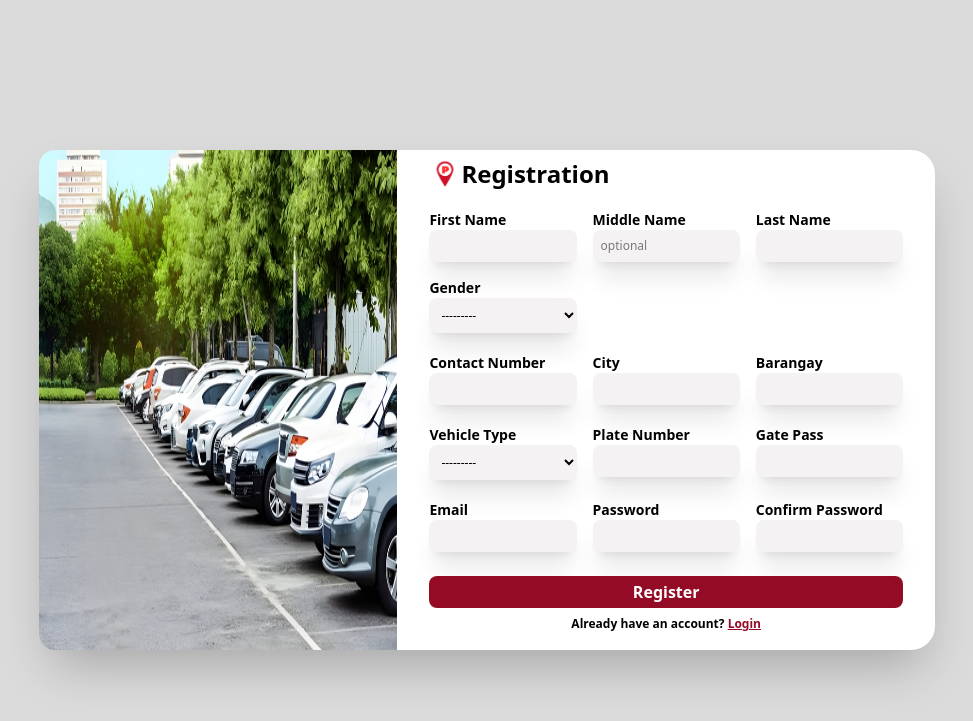
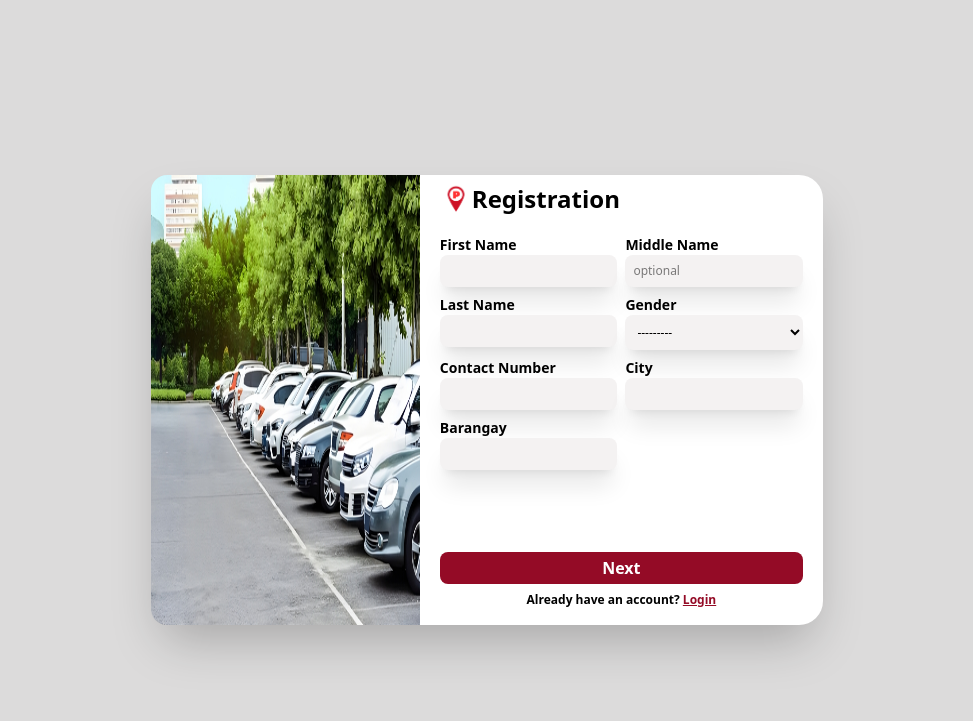
Before and after one commit to Renz7287/2025_CP-PARKTRACK, a Django app: page /register/ in a window 1280 px wide. Shown: the top 721 px of the page, without its empty margins (153-1126 px from the left). Run offline with Django 4.2, Linux system fonts and the light colour scheme; data comes from the database, SQL or seed files in the repository; some libraries are stand-ins or nearby versions.

Commit message:
Updated registration design

```diff
--- a/parktrack/static/javascript/register.js
+++ b/parktrack/static/javascript/register.js
@@ -2,26 +2,45 @@ import { initializeBarangayField } from "./barangay.js";
 
 (function () {
     const mediaQuery = window.matchMedia('(min-width: 768px)');
-    const steps = [
+
+    const stepsSmallDevices = [
         document.getElementById('step-personal'),
         document.getElementById('step-contact'),
         document.getElementById('step-vehicle'),
         document.getElementById('step-credentials')
     ];
+    const stepsLargeDevices = [
+        document.getElementById('step-1'),
+        document.getElementById('step-2')
+    ]
+
+    let currentSteps = stepsSmallDevices;
+
     let page = 0;
 
     function setStep(newIndex) {
         page = newIndex;
-        steps.forEach((step, index) => step.classList.toggle('hidden', index !== page));
+        currentSteps.forEach((step, index) => step.classList.toggle('hidden', index !== page));
+
+        if (page === 1) {
+            document.getElementById('back-to-step-1')?.classList.remove('hidden');
+        } else {
+            document.getElementById('back-to-step-1')?.classList.add('hidden');
+        }
     }
 
     function toggleStepper() {
         if (mediaQuery.matches) {
-            steps.forEach(step => step.classList.remove('hidden'));
+            currentSteps = stepsLargeDevices;
         } else {
-            steps.forEach(step => step.classList.add('hidden'));
-            setStep(0);
+            document.getElementById('step-1').classList.remove('hidden');
+            document.getElementById('step-2').classList.remove('hidden');
+            currentSteps = stepsSmallDevices;
         }
+
+        currentSteps.forEach(step => step.classList.add('hidden') );
+
+        setStep(0);
     }
 
     document.getElementById('next-to-contact')?.addEventListener('click', () => setStep(1));
@@ -30,6 +49,9 @@ import { initializeBarangayField } from "./barangay.js";
     document.getElementById('back-to-contact')?.addEventListener('click', () => setStep(1));
     document.getElementById('next-to-credentials')?.addEventListener('click', () => setStep(3));
     document.getElementById('back-to-vehicle')?.addEventListener('click', () => setStep(2));
+
+    document.getElementById('next-to-step-2')?.addEventListener('click', () => setStep(1));
+    document.getElementById('back-to-step-1')?.addEventListener('click', () => setStep(0));
 
     mediaQuery.addEventListener
         ? mediaQuery.addEventListener('change', toggleStepper)
--- a/parktrack/users/forms.py
+++ b/parktrack/users/forms.py
@@ -112,9 +112,19 @@ class DriverProfileForm(forms.ModelForm):
 class VehicleForm(forms.ModelForm):
     class Meta:
         model = Vehicle
-        fields = ('vehicle_type', 'plate_number', 'gate_pass')
+        fields = ('vehicle_type', 'brand', 'model', 'plate_number', 'gate_pass')
         widgets = {
             'vehicle_type': forms.Select(
+                attrs={
+                    'class': 'text-xs p-2 shadow-xl rounded-lg bg-[#F4F2F2]'
+                }
+            ),
+            'brand': forms.Select(  # subject to change
+                attrs={
+                    'class': 'text-xs p-2 shadow-xl rounded-lg bg-[#F4F2F2]'
+                }
+            ),
+            'model': forms.Select(  # subject to change
                 attrs={
                     'class': 'text-xs p-2 shadow-xl rounded-lg bg-[#F4F2F2]'
                 }
--- a/parktrack/users/templates/users/register.html
+++ b/parktrack/users/templates/users/register.html
@@ -20,20 +20,23 @@
 <section class="min-h-screen min-w-screen flex justify-center items-center">
 
   	<div class="
-  		flex justify-center bg-white rounded-3xl shadow-2xl h-[450px] md:h-[500px] md:max-w-2xl lg:max-w-4xl
+  		flex justify-center bg-white rounded-3xl shadow-2xl h-[450px] md:max-w-2xl
 		min-w-xs md:mt-0 mt-16
 	">
 
-		<div class="w-2/5 lg:block hidden">
+		<div class="w-2/5 hidden md:block">
 		<img
 			src="{% static 'images/register-image.jpg' %}"
 			class="rounded-l-2xl h-full"
 		>
 		</div>
 
-		<div class="lg:w-3/5 px-8 w-xs md:w-[660px]">
+		<div class="w-xs md:w-3/5 px-8 md:px-5">
 
 			<div class="hidden md:flex justify-start mt-2">
+				<button type="button" id="back-to-step-1" class="mr-2 hidden">
+					<i class="fa-solid fa-arrow-left"></i>
+				</button>
 				<img
 				src="{% static 'images/parktrack-logo-red.png' %}"
 				class="w-8 h-8"
@@ -46,9 +49,11 @@
 
 				<div class="space-y-5">
 
-					<section id="step-personal" class="active flex flex-col gap-2 md:grid md:grid-cols-3 md:gap-4" data-step="0">
+					<section id="step-1" class="space-y-2">
 
-						<h1 class="md:hidden font-bold text-2xl text-center mb-3">Personal Info</h1>
+						<section id="step-personal" class="active flex flex-col gap-2 md:grid md:grid-cols-2">
+
+							<h1 class="md:hidden font-bold text-2xl text-center">Personal Info</h1>
 
 							<div class="flex flex-col">
 								<label for="{{ user_form.first_name.id_for_label }}" class="font-bold text-sm">First Name</label>
@@ -72,14 +77,14 @@
 
 							<div class="md:hidden">
 								<button type="button" id="next-to-contact" class="
-								bg-[#940B26] rounded-lg font-semibold text-white p-1 mt-4 w-full
+									bg-[#940B26] rounded-lg font-semibold text-white p-1 mt-[71px] w-full
 									hover:scale-105 cursor-pointer
 								">
 									Next
 								</button>
 							</div>
 
-						<p class="md:hidden font-semibold text-center text-xs mt-2">
+							<p class="md:hidden font-semibold text-center text-xs">
 								Already have an account?
 								<a class="text-[#940B26] decoration-solid underline" href="{% url 'users:login' %}">
 									Login
@@ -88,13 +93,13 @@
 
 						</section>
 
-					<section id="step-contact" class="hidden flex flex-col gap-2 md:grid md:grid-cols-3 md:gap-4" data-step="1">
+						<section id="step-contact" class="hidden flex flex-col gap-2 md:grid md:grid-cols-2">
 
 							<div class="md:hidden relative flex items-center">
 								<button type="button" id="back-to-personal" class="absolute left-0">
 									<i class="fa-solid fa-arrow-left"></i>
 								</button>
-							<h1 class="font-bold text-2xl mx-auto mb-3">
+								<h1 class="font-bold text-2xl mx-auto">
 									Contact Info
 								</h1>
 							</div>
@@ -122,13 +127,13 @@
 							</div>
 
 							<button type="button" id="next-to-vehicle" class="
-							bg-[#940B26] rounded-lg font-semibold text-white p-1 mt-[77px]
+								bg-[#940B26] rounded-lg font-semibold text-white p-1 mt-[132px]
 								hover:scale-105 cursor-pointer w-full md:hidden
 							">
 								Next
 							</button>
 
-						<p class="md:hidden font-semibold text-center text-xs mt-2">
+							<p class="md:hidden font-semibold text-center text-xs">
 								Already have an account?
 								<a class="text-[#940B26] decoration-solid underline" href="{% url 'users:login' %}">
 									Login
@@ -137,13 +142,35 @@
 
 						</section>
 
-					<section id="step-vehicle" class="hidden flex flex-col gap-2 md:grid md:grid-cols-3 md:gap-4" data-step="2">
+						<div class="hidden md:block mt-[82px] space-y-2">
+							<button
+							type="button" id="next-to-step-2"
+							class="
+								w-full bg-[#940B26] rounded-lg font-bold text-white p-1
+								hover:scale-105 cursor-pointer
+							"
+							>
+							Next
+							</button>
+							<p class="font-semibold text-center text-xs">
+							Already have an account?
+							<a class="text-[#940B26] decoration-solid underline" href="{% url 'users:login' %}">
+								Login
+							</a>
+							</p>
+						</div>
+
+					</section>
+
+					<section id="step-2" class="space-y-2">
+
+						<section id="step-vehicle" class="hidden flex flex-col gap-2 md:grid md:grid-cols-2">
 
 							<div class="md:hidden relative flex items-center">
 								<button type="button" id="back-to-contact" class="absolute left-0">
 									<i class="fa-solid fa-arrow-left"></i>
 								</button>
-							<h1 class="font-bold text-2xl mx-auto mb-3">
+								<h1 class="font-bold text-2xl mx-auto">
 									Vehicle Info
 								</h1>
 							</div>
@@ -151,6 +178,16 @@
 							<div class="flex flex-col">
 								<label for="{{ vehicle_form.vehicle_type.id_for_label }}" class="font-bold text-sm">Vehicle Type</label>
 								{{ vehicle_form.vehicle_type }}
+							</div>
+
+							<div class="flex flex-col">
+								<label for="{{ vehicle_form.brand.id_for_label }}" class="font-bold text-sm">Brand</label>
+								{{ vehicle_form.brand }}
+							</div>
+
+							<div class="flex flex-col">
+								<label for="{{ vehicle_form.model.id_for_label }}" class="font-bold text-sm">Model</label>
+								{{ vehicle_form.model }}
 							</div>
 
 							<div class="flex flex-col">
@@ -164,13 +201,13 @@
 							</div>
 
 							<button type="button" id="next-to-credentials" class="
-							bg-[#940B26] rounded-lg font-semibold text-white p-1 mt-[76px]
+								bg-[#940B26] rounded-lg font-semibold text-white p-1 mt-2
 								hover:scale-105 cursor-pointer w-full md:hidden
 							">
 								Next
 							</button>
 
-						<p class="md:hidden font-semibold text-center text-xs mt-2">
+							<p class="md:hidden font-semibold text-center text-xs">
 								Already have an account?
 								<a class="text-[#940B26] decoration-solid underline" href="{% url 'users:login' %}">
 									Login
@@ -179,13 +216,13 @@
 
 						</section>
 
-					<section id="step-credentials" class="hidden flex flex-col gap-2 md:grid md:grid-cols-3 md:gap-4" data-step="3">
+						<section id="step-credentials" class="hidden flex flex-col gap-2 md:grid md:grid-cols-2">
 
 							<div class="md:hidden relative flex items-center">
 								<button type="button" id="back-to-vehicle" class="absolute left-0">
 									<i class="fa-solid fa-arrow-left"></i>
 								</button>
-							<h1 class="font-bold text-2xl mx-auto mb-3">
+								<h1 class="font-bold text-2xl mx-auto">
 									Credentials
 								</h1>
 							</div>
@@ -206,13 +243,13 @@
 							</div>
 
 							<button type="submit" class="
-							bg-[#940B26] rounded-lg font-semibold text-white p-1 mt-[77px]
+								bg-[#940B26] rounded-lg font-semibold text-white p-1 mt-[132px]
 								hover:scale-105 cursor-pointer w-full md:hidden
 							">
 								Register
 							</button>
 
-						<p class="md:hidden font-semibold text-center text-xs mt-2">
+							<p class="md:hidden font-semibold text-center text-xs">
 								Already have an account?
 								<a class="text-[#940B26] decoration-solid underline" href="{% url 'users:login' %}">
 									Login
@@ -221,13 +258,11 @@
 
 						</section>
 
-				</div>
-
-				<div class="hidden md:block mt-2 space-y-2">
+						<div class="hidden md:block mt-5 space-y-2">
 							<button
 							type="submit"
 							class="
-						w-full bg-[#940B26] rounded-lg font-bold text-white p-1 mt-4
+								w-full bg-[#940B26] rounded-lg font-bold text-white p-1
 								hover:scale-105 cursor-pointer
 							"
 							>
@@ -239,6 +274,10 @@
 								Login
 							</a>
 							</p>
+						</div>
+
+					</section>
+
 				</div>
 
 			</form>
```
Lines whose indentation alone changed are shown as unchanged.
